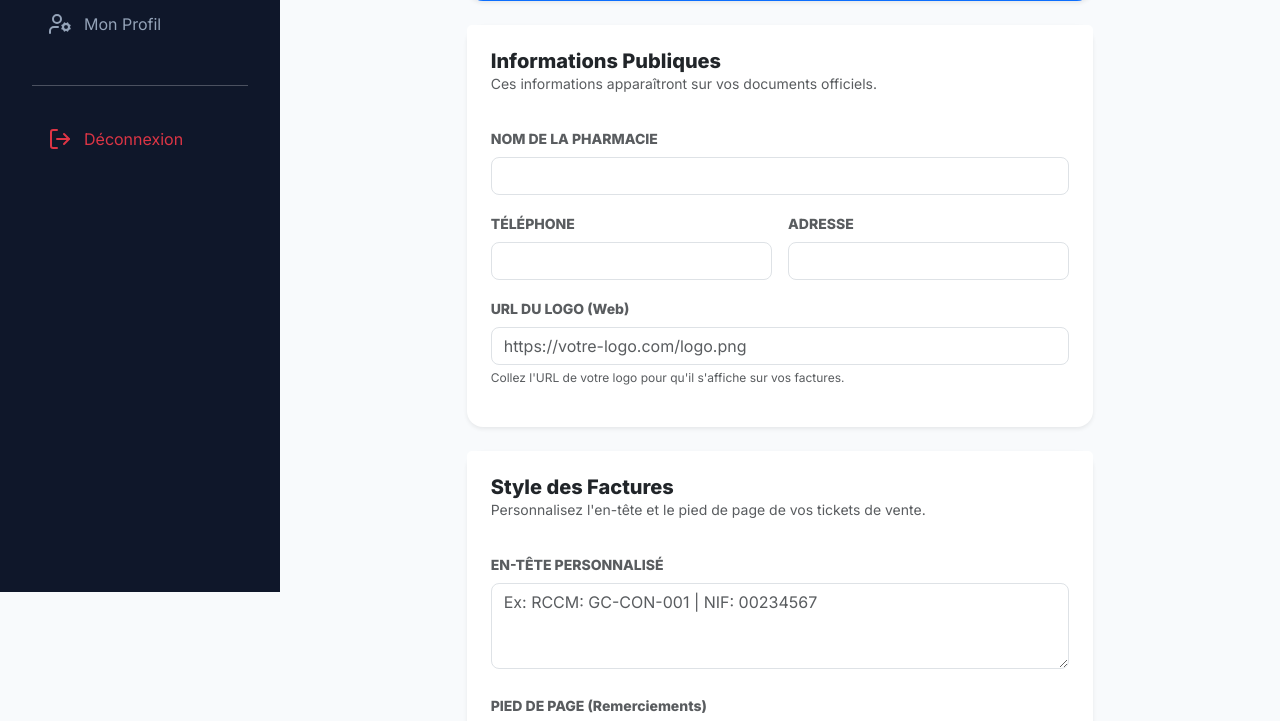
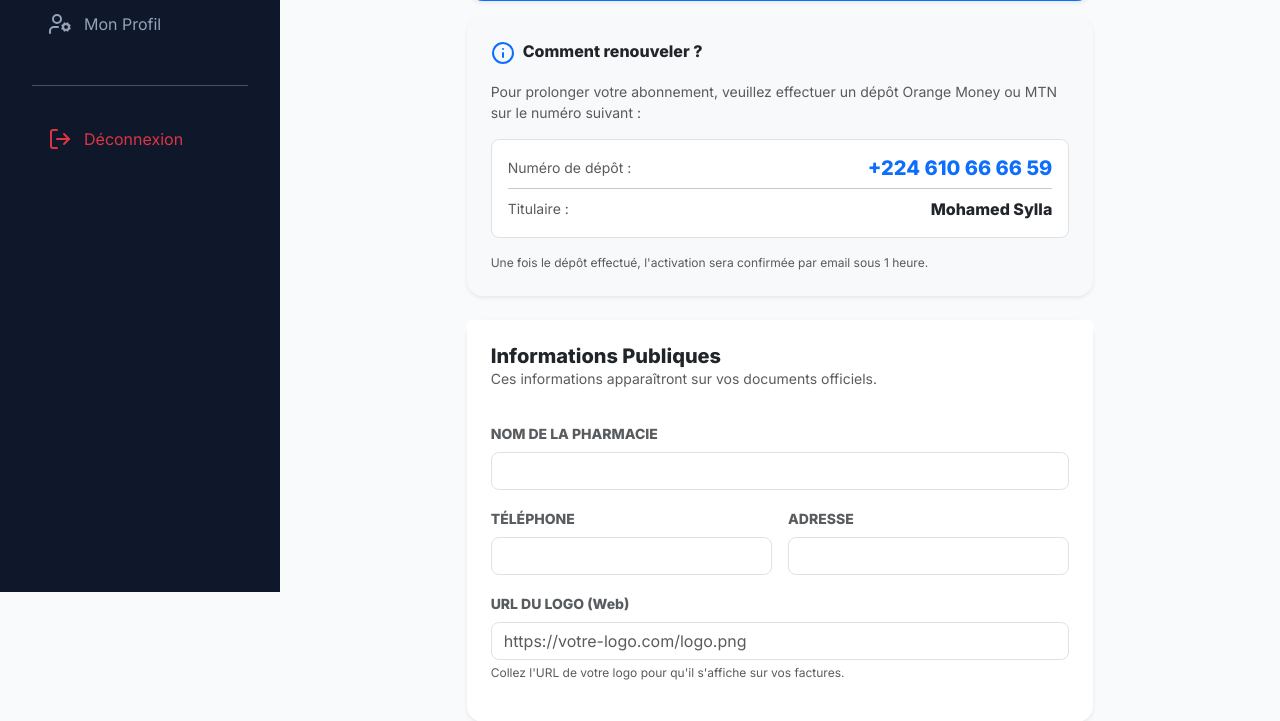
Before and after one commit to syllamohamedmhd99-bot/Gn-Pharmacie, a Python web app: template pharma_cloud_erp/app/templates/inventory/settings.html in a window 1280 px wide. Shown: the part 208-929 px from the top of the page. Run offline with Jinja, Linux system fonts and the light colour scheme; the template is opened without the code that fills it, so the values that code supplies are empty.

Commit message:
SaaS: Notifications emails et instructions de paiement

```diff
--- a/pharma_cloud_erp/app/templates/inventory/settings.html
+++ b/pharma_cloud_erp/app/templates/inventory/settings.html
@@ -8,7 +8,7 @@
 <div class="row">
     <div class="col-md-8 mx-auto">
         <!-- État de l'Abonnement -->
-        <div class="card shadow-sm border-0 rounded-4 mb-4 overflow-hidden">
+        <div class="card shadow-sm border-0 rounded-4 mb-3 overflow-hidden">
             <div class="card-body p-4 bg-primary text-white d-flex justify-content-between align-items-center">
                 <div>
                     <h5 class="fw-bold mb-1"><i data-lucide="crown" class="me-2"></i>Abonnement Actuel</h5>
@@ -25,6 +25,26 @@
                     </div>
                     <span class="badge bg-white text-primary rounded-pill px-3 mt-1">Actif</span>
                 </div>
+            </div>
+        </div>
+
+        <!-- Instructions de Paiement -->
+        <div class="card shadow-sm border-0 rounded-4 mb-4 bg-light">
+            <div class="card-body p-4">
+                <h6 class="fw-bold text-dark mb-3"><i data-lucide="info" class="me-2 text-primary"></i>Comment renouveler ?</h6>
+                <p class="small text-muted mb-3">Pour prolonger votre abonnement, veuillez effectuer un dépôt Orange Money ou MTN sur le numéro suivant :</p>
+                <div class="p-3 bg-white rounded-3 border">
+                    <div class="d-flex justify-content-between align-items-center">
+                        <span class="small text-muted">Numéro de dépôt :</span>
+                        <span class="fw-bold text-primary h5 mb-0">+224 610 66 66 59</span>
+                    </div>
+                    <hr class="my-2 opacity-25">
+                    <div class="d-flex justify-content-between align-items-center">
+                        <span class="small text-muted">Titulaire :</span>
+                        <span class="fw-bold text-dark">Mohamed Sylla</span>
+                    </div>
+                </div>
+                <p class="x-small text-muted mt-3 mb-0">Une fois le dépôt effectué, l'activation sera confirmée par email sous 1 heure.</p>
             </div>
         </div>
 
```
Also changed, not shown: pharma_cloud_erp/app/__init__.py (+17 -0 lines).
